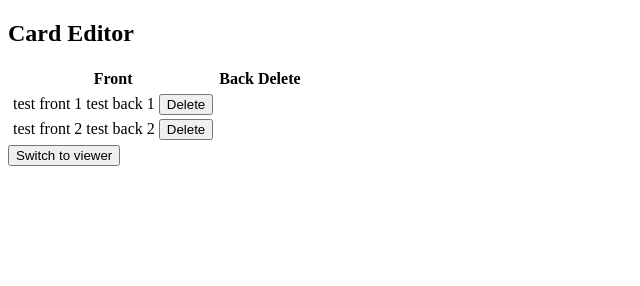
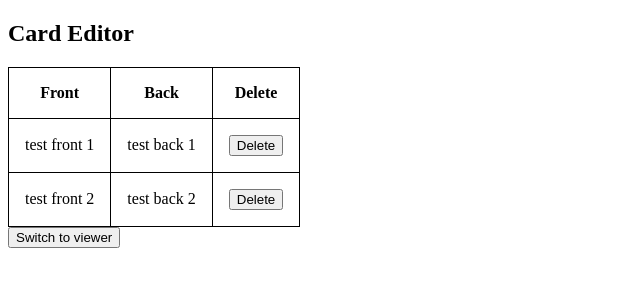
Before and after one commit to durgeshbg/react-flashcards-app, a plain HTML site: page index.html in a window 1280 px wide. Shown: the whole page, without its empty margins (0-640 px from the left). Drawn offline with nearby package versions, Linux system fonts and the light colour scheme.

Commit message:
add style sheet

```diff
--- a/index.html
+++ b/index.html
@@ -15,6 +15,9 @@
         <script src="https://unpkg.com/@babel/standalone/babel.min.js"></script>
 
         <title>Flash Cards</title>
+
+        <!-- Style Sheet -->
+        <link rel="stylesheet" href="style.css">
 
     </head>
     <body>
@@ -36,9 +39,9 @@
                     const rows = this.props.cards.map((card,i) => {
                         return (
                             <tr key={i}>
-                            <td>{card.front}</td>
-                            <td>{card.back}</td>
-                            <td><button>Delete</button></td>
+                                <td>{card.front}</td>
+                                <td>{card.back}</td>
+                                <td><button>Delete</button></td>
                             </tr>
                         );
                     })
@@ -54,9 +57,7 @@
                                     </tr>
                                 </thead>
                                 <tbody>
-                                    <tr>
-                                        {rows}
-                                    </tr>
+                                    {rows}
                                 </tbody>
                             </table>
                             <button onClick={this.props.switchMode} >Switch to viewer</button>
--- /dev/null
+++ b/style.css
@@ -0,0 +1,9 @@
+table, th, td {
+    border: solid 1px black;
+}
+th, td {
+    padding: 16px;
+}
+table {
+    border-collapse: collapse;
+}
```
